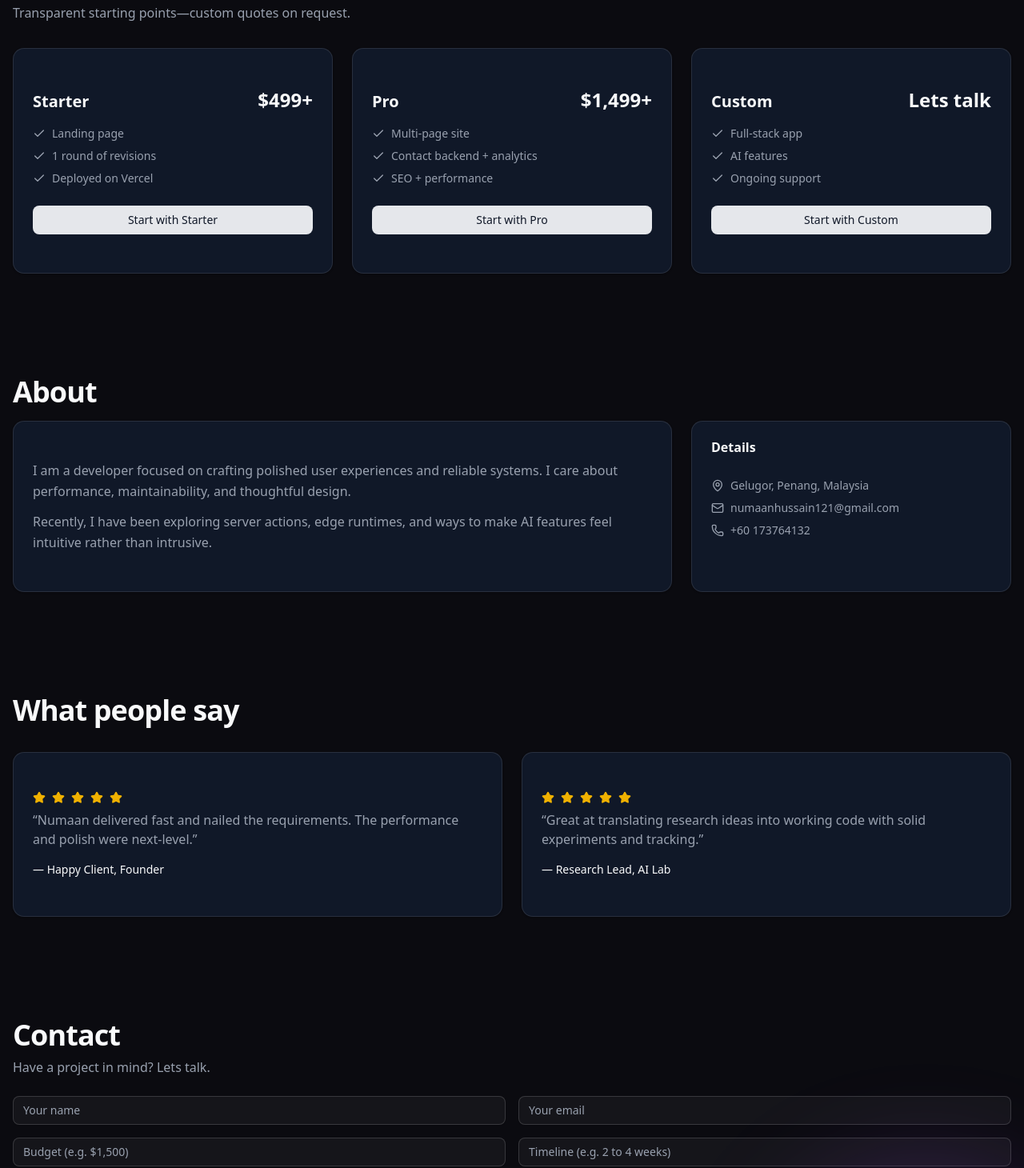
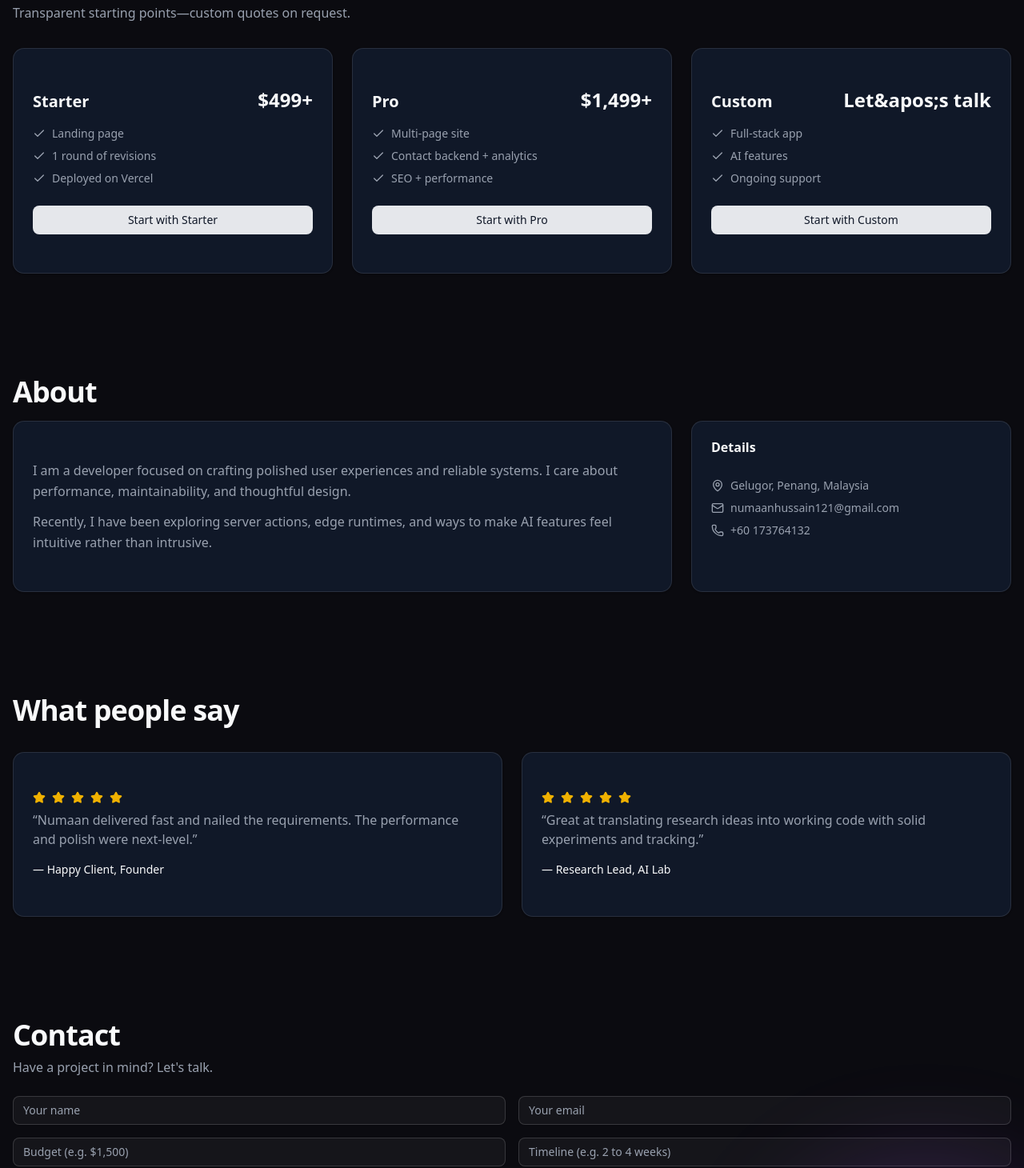
Before and after one commit to suhaff/numaan-portfolio, a Next.js app: page / in a window 1280 px wide. Shown: the part 2619-4079 px from the top of the page at 80% size. Built offline with nearby package versions, Linux system fonts and the light colour scheme.

Commit message:
Fix apostrophes, optimize images, preserve full content

```diff
--- a/src/app/page.tsx
+++ b/src/app/page.tsx
@@ -59,7 +59,7 @@ const SERVICES = [
 const PRICING = [
   { tier: "Starter", price: "$499+", points: ["Landing page", "1 round of revisions", "Deployed on Vercel"] },
   { tier: "Pro", price: "$1,499+", points: ["Multi-page site", "Contact backend + analytics", "SEO + performance"] },
-  { tier: "Custom", price: "Lets talk", points: ["Full-stack app", "AI features", "Ongoing support"] },
+  { tier: "Custom", price: "Let&apos;s talk", points: ["Full-stack app", "AI features", "Ongoing support"] },
 ];
 
 const TESTIMONIALS = [
@@ -242,7 +242,6 @@ export default function PortfolioSite() {
               animate={{ opacity: 1, scale: 1 }}
               transition={{ duration: 0.6 }}
             >
-              {/* Drop a featured screenshot here if you want */}
               <div className="absolute inset-0 grid place-items-center">
                 <div className="text-center p-6">
                   <p className="text-sm uppercase tracking-widest text-muted-foreground">Featured</p>
@@ -448,7 +447,7 @@ export default function PortfolioSite() {
         <section id="contact" className="container mx-auto px-4 py-16">
           <motion.div initial="hidden" whileInView="show" viewport={{ once: true, amount: 0.2 }} variants={sectionFade}>
             <h2 className="text-3xl md:text-4xl font-bold tracking-tight">Contact</h2>
-            <p className="text-muted-foreground mt-2">Have a project in mind? Lets talk.</p>
+            <p className="text-muted-foreground mt-2">Have a project in mind? Let&apos;s talk.</p>
 
             <form
               className="mt-6 grid md:grid-cols-2 gap-4"
```
